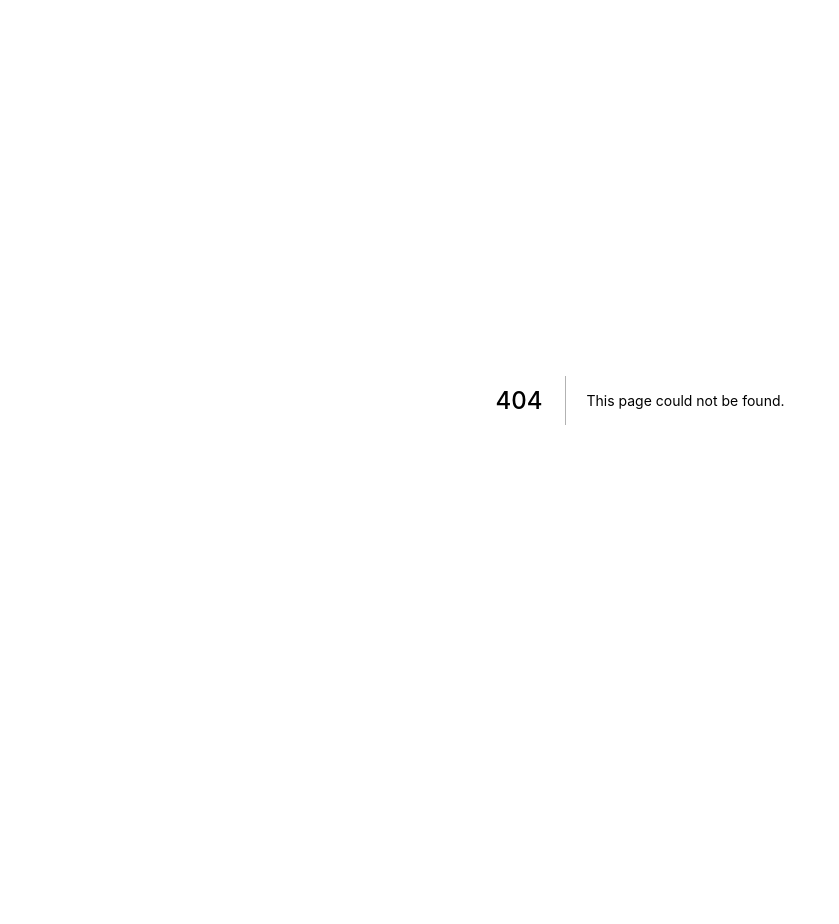
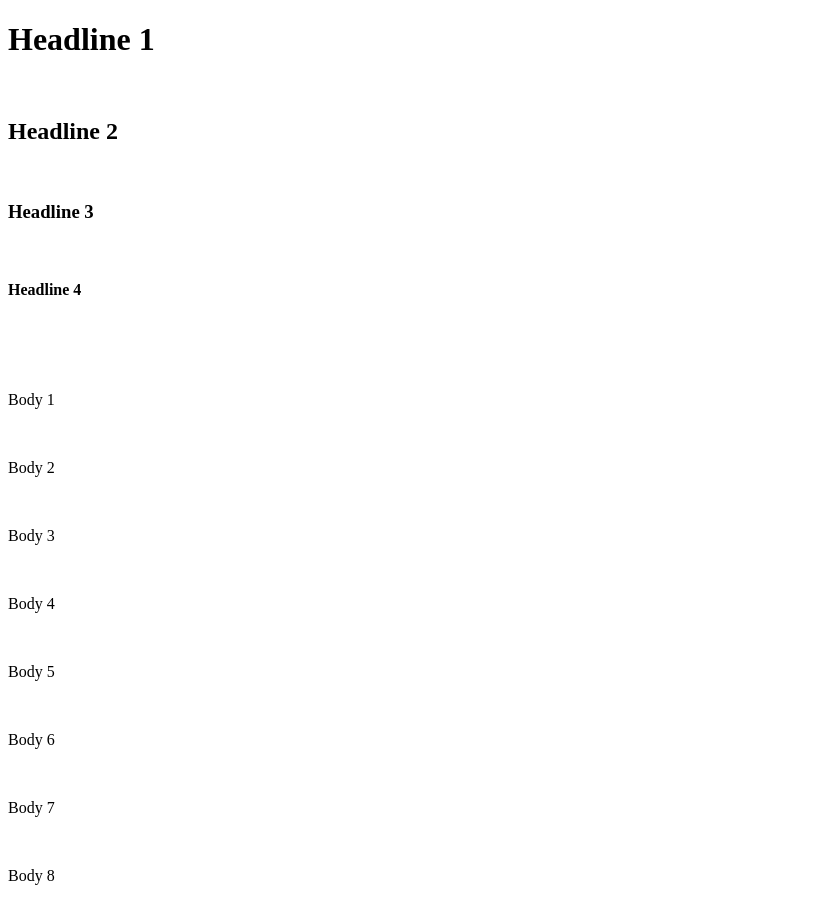
Before and after one commit to InariChan-inc/inari-frontend, a Next.js app: page /typography in a window 1280 px wide. Before the commit this address had no page. Shown: the top 924 px of the page, without its empty margins (0-839 px from the left). Before the commit the page ends 800 px from the top, so only its background shows below. Built offline with nearby package versions, Linux system fonts and the light colour scheme.

Commit message:
#43 Added typography Headline and Body typography; configured font properties in tailwind.config.js

```diff
--- a/pages/_app.js
+++ b/pages/_app.js
@@ -1,7 +1,20 @@
-import 'tailwindcss/tailwind.css'
+import 'tailwindcss/tailwind.css';
+import Head from 'next/head';
 
 function MyApp({ Component, pageProps }) {
-  return <Component {...pageProps} />
-}
+  return (
+    <>
+      {/* Default settings: icon, fonts, etc. */}
+      <Head>
+        <link rel="icon" href="/favicon.ico" />
+        <link rel="preconnect" href="https://fonts.googleapis.com" />
+        <link rel="preconnect" href="https://fonts.gstatic.com" crossOrigin="true" />
+        <link href="https://fonts.googleapis.com/css2?family=Montserrat:ital,wght@0,100;0,200;0,300;0,400;0,500;0,600;0,700;0,800;0,900;1,100;1,200;1,300;1,400;1,500;1,600;1,700;1,800;1,900&display=swap" rel="stylesheet" />
+      </Head>
+      {/* Component to be rendered */}
+      <Component {...pageProps} />
+    </>
+  );
+};
 
 export default MyApp
--- a/pages/index.tsx
+++ b/pages/index.tsx
@@ -2,14 +2,13 @@ import Head from 'next/head'
 
 export default function Home() {
   return (
+
     <div className="flex flex-col items-center justify-center min-h-screen py-2">
       <Head>
         <title>Create Next App</title>
-        <link rel="icon" href="/favicon.ico" />
       </Head>
-
       <main className="flex flex-col items-center justify-center w-full flex-1 px-20 text-center">
-        <h1 className="text-6xl font-bold">
+        <h1 className="text-48 font-montserrat font-bold">
           Welcome to{' '}
           <a className="text-blue-600" href="https://nextjs.org">
             Next.js!
--- /dev/null
+++ b/pages/typography.tsx
@@ -0,0 +1,71 @@
+import Head from 'next/head';
+import {
+    Headline,
+    Body,
+} from '../typography';
+
+export default function Typography() {
+
+    return (
+        <>
+            <Head>
+                <title>Typography</title>
+            </Head>
+            <div>
+                <Headline type={1}>
+                    Headline 1
+                </Headline>
+                <br />
+                <Headline type={2}>
+                    Headline 2
+                </Headline>
+                <br />
+                <Headline type={3}>
+                    Headline 3
+                </Headline>
+                <br />
+                <Headline type={4}>
+                    Headline 4
+                </Headline>
+
+                <br /><br /><br />
+
+                <Body type={1}>
+                    Body 1
+                </Body>
+                <br />
+                <Body type={2}>
+                    Body 2
+                </Body>
+                <br />
+                <Body type={3}>
+                    Body 3
+                </Body>
+                <br />
+                <Body type={4}>
+                    Body 4
+                </Body>
+                <br />
+                <Body type={5}>
+                    Body 5
+                </Body>
+                <br />
+                <Body type={6}>
+                    Body 6
+                </Body>
+                <br />
+                <Body type={7}>
+                    Body 7
+                </Body>
+                <br />
+                <Body type={8}>
+                    Body 8
+                </Body>
+
+                <br /><br /><br />
+
+
+            </div>
+        </>
+    )
+}
--- a/tailwind.config.js
+++ b/tailwind.config.js
@@ -1,3 +1,5 @@
+const defaultTheme = require('tailwindcss/defaultTheme');
+
 module.exports = {
   mode: 'jit',
   purge: [
@@ -7,10 +9,38 @@ module.exports = {
     './layouts/**/*.{js,ts,jsx,tsx}',
     './molecules/**/*.{js,ts,jsx,tsx}',
     './pages/**/*.{js,ts,jsx,tsx}',
+    './typography/**/*.{js,ts,jsx,tsx}'
   ],
   darkMode: false, // or 'media' or 'class'
   theme: {
-    extend: {},
+    fontFamily: {
+      montserrat: ['"Montserrat"', 'sans-serif'],
+    },
+
+    fontSize: {
+      '13': '13px',
+      '14': '14px',
+      '16': '16px',
+      '18': '18px',
+      '20': '20px',
+      '24': '24px',
+      '28': '28px',
+      '36': '36px',
+      '48': '48px',
+    },
+
+    extend: {
+
+
+      letterSpacing: {
+        '1p': '1%',
+        '3p': '3%',
+      },
+
+      lineHeight: {
+        '140p': '140%',
+      }
+    },
   },
   variants: {
     extend: {},
--- /dev/null
+++ b/typography/index.ts
@@ -0,0 +1 @@
+export * from './v01';
--- /dev/null
+++ b/typography/v01/Body.tsx
@@ -0,0 +1,25 @@
+import { FunctionComponent } from 'react';
+
+type BodyType = 1 | 2 | 3 | 4 | 5 | 6 | 7 | 8;
+
+interface BodyProps {
+    type: BodyType,
+    children: string,
+}
+
+const bodyStyles: {[type in BodyType]: string} = {
+    1: 'font-montserrat text-24 tracking-normal leading-none',
+    2: 'font-montserrat text-18 tracking-normal leading-none',
+    3: 'font-montserrat font-bold text-18 tracking-normal leading-none',
+    4: 'font-montserrat font-medium text-16 tracking-normal leading-140p',
+    5: 'font-montserrat font-bold text-16 tracking-normal leading-140p',
+    6: 'font-montserrat font-semibold text-14 tracking-normal leading-none',
+    7: 'font-montserrat font-light italic text-14 tracking-3p leading-none',
+    8: 'font-montserrat font-medium text-14 tracking-normal leading-none',
+}
+
+const Body: FunctionComponent<BodyProps> = ({type, children}) => (
+    <p className={bodyStyles[type]}>{children}</p>
+)
+
+export default Body;
--- /dev/null
+++ b/typography/v01/Headline.tsx
@@ -0,0 +1,24 @@
+import { FunctionComponent } from 'react';
+
+type HeadlineType =  1 | 2 | 3 | 4;
+
+interface HeadlineProps {
+    type: HeadlineType,
+    children: string,
+}
+
+const HeaderComponents: {[type in HeadlineType]: React.FunctionComponent<{children: string}>} = {
+    1: ({children}) => <h1 className="font-montserrat font-bold text-48 tracking-normal leading-none">{children}</h1>,
+    2: ({children}) => <h2 className="font-montserrat font-bold text-36 tracking-normal leading-none">{children}</h2>,
+    3: ({children}) => <h3 className="font-montserrat font-bold text-28 tracking-normal leading-none">{children}</h3>,
+    4: ({children}) => <h4 className="font-montserrat font-bold text-20 tracking-normal leading-none">{children}</h4>,
+};
+
+const Headline: FunctionComponent<HeadlineProps> = ({type, children}) => {
+    const HeaderComponent = HeaderComponents[type];
+
+    return <HeaderComponent>{children}</HeaderComponent>
+};
+
+
+export default Headline
--- /dev/null
+++ b/typography/v01/index.ts
@@ -0,0 +1,7 @@
+import Headline from './Headline';
+import Body from './Body';
+
+export {
+    Headline,
+    Body,
+}
```
Also changed, not shown: 1 other file (tests, documents, lock files or other folders).
